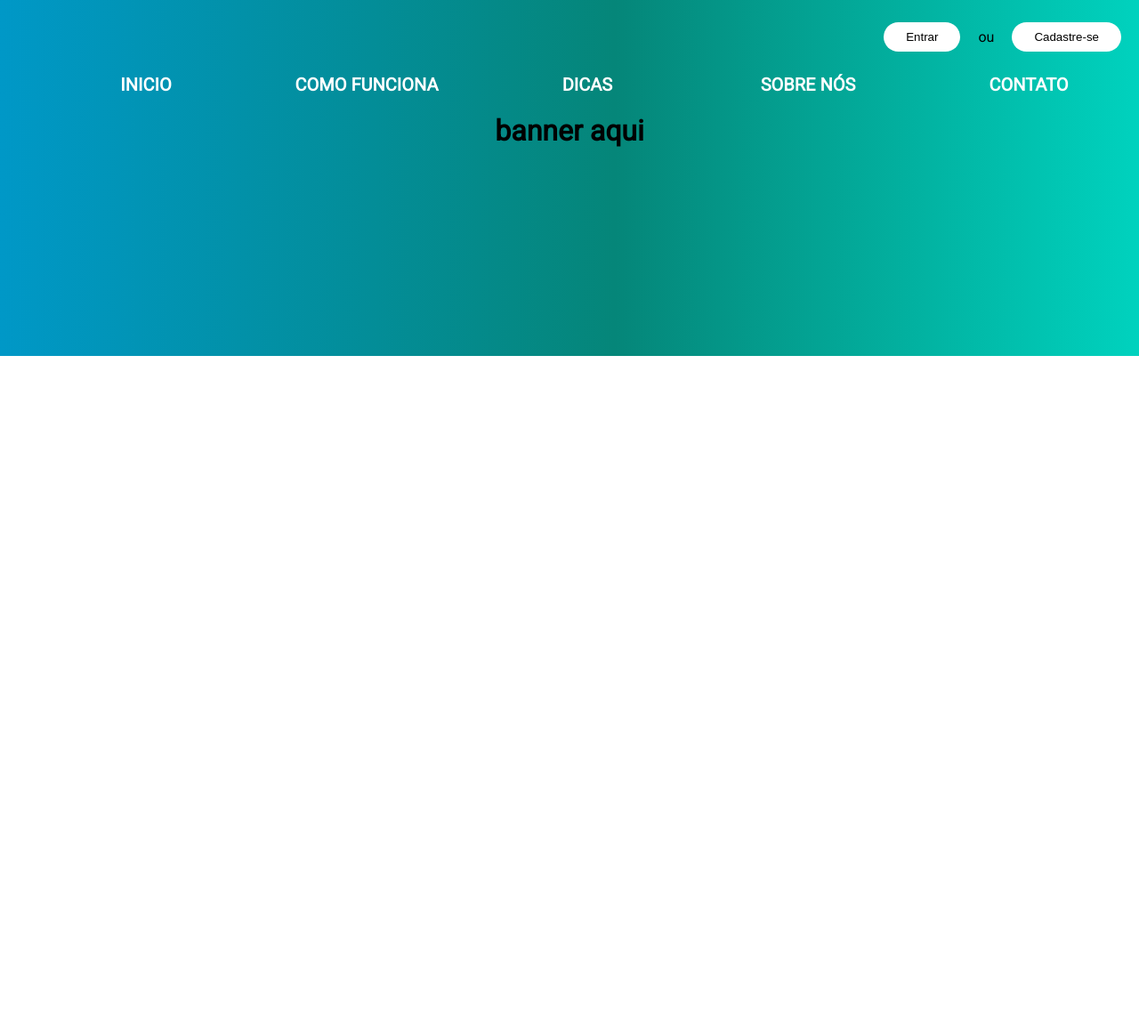
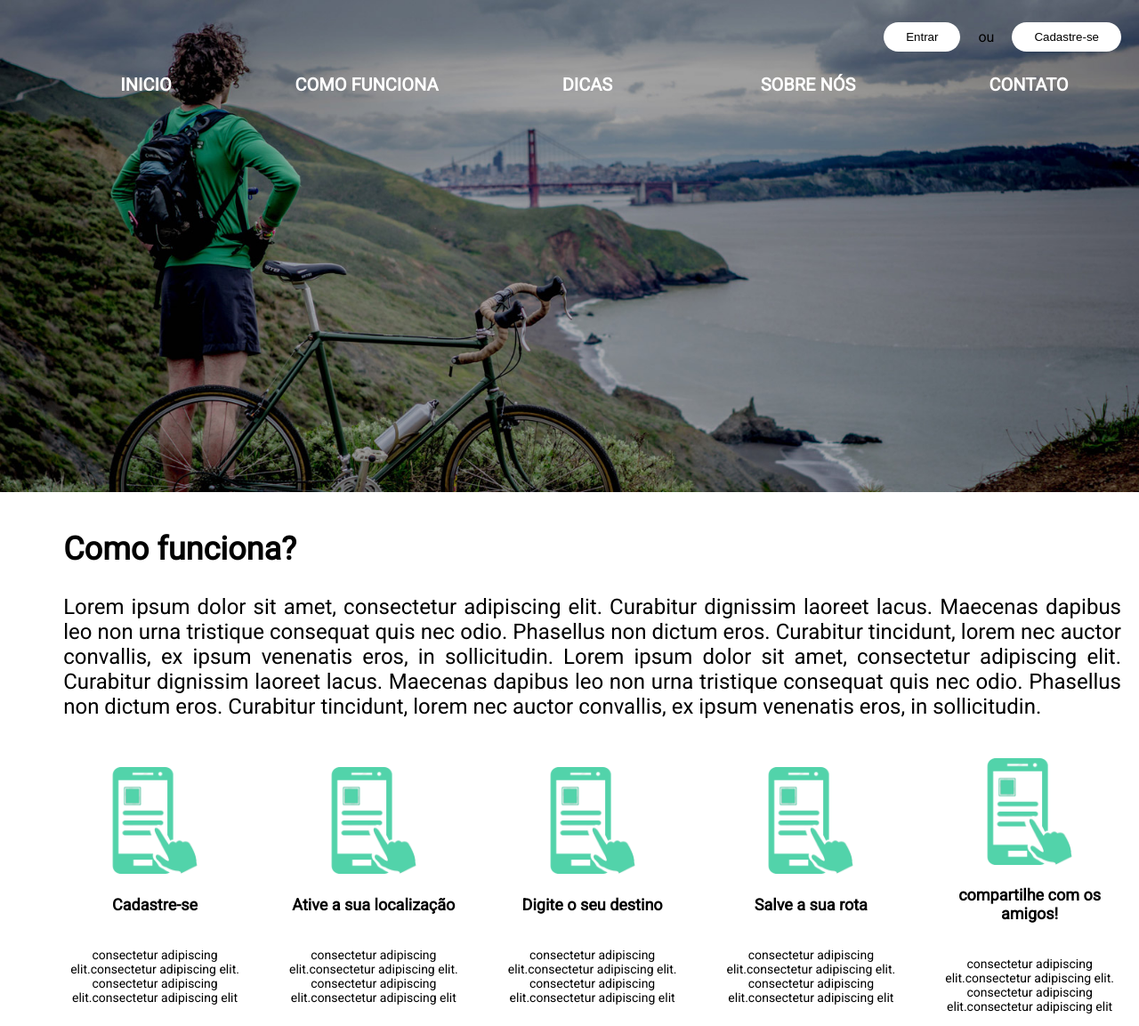
Before and after one commit to 6abi/demodayEH, a Django app: page / in a window 1280 px wide. Shown: the whole page at 89% size. Before the commit the page ends 400 px from the top, so only its background shows below. Run offline with Django 3.2, Linux system fonts and the light colour scheme; some libraries are stand-ins or nearby versions.

Commit message:
criação da pagina como funciona

```diff
--- a/app/static/css/style.css
+++ b/app/static/css/style.css
@@ -1,16 +1,19 @@
 body{
     margin: 0;
     font-family: 'Roboto', sans-serif;
+    padding: 0;
+    display: grid;
 }
 .header{
+    width: 100%;
     display: flex;
     flex-direction: column;
     justify-content: space-around;
     margin: auto;
-    background-image: linear-gradient(to left, #00d2be 0%, #058679 46%, #0098c7 100%);
-    width: 100%;
-    height: 400px;
-}
+    background: url('/static/images/b1.jpg') no-repeat fixed;
+    background-repeat: no-repeat;
+    background-size: 100%;
+    }
 div{
     display: block;
 }
@@ -49,13 +52,12 @@ div{
 .header #nav-principal{
     width: 100%;
     top: 0;
-    height: auto;
+    min-height: 70px;
 }
 .header .menu-fixo{
-    position: sticky;
+    position: fixed;
     top: 0;
-    height: 100%;
-    background-color: rgba(0, 0, 0, 0.4);
+    background-color: rgba(0, 0, 0, 0.6);
 }
 .nav-bar{
     display: block;
@@ -116,3 +118,62 @@ div{
     justify-content: center;
     height: 400px;
 }
+
+/* como funciona section */
+#funcionamento{
+    display: flex;
+    align-items: flex-start;
+    justify-content: right;
+    flex-direction: column;
+    align-items: center;
+    padding-top: 1%;
+    padding-left: 4%;
+}
+#funcionamento #titulo{
+    font-size: 24px;
+    margin: 0px 20px 20px 20px;;
+    text-align: justify;
+}
+#funcionamento #icones-funcionamento{
+    display: flex;
+    align-items: center;
+    justify-content: space-around;
+}
+#funcionamento #icones-funcionamento #icone{
+    display: flex;
+    flex-direction: column;
+    align-items: center;
+    justify-content: space-around;
+}
+
+#icones-funcionamento #icone img{
+    width: 120px;
+    height: 120px;
+}
+#funcionamento #icones-funcionamento #icone p{
+    font-size: 14px;
+    text-align: center;
+    padding: 0px 10px 0px 10px;
+}
+#funcionamento #icones-funcionamento #icone h4{
+    font-size: 18px;
+    text-align: center;
+    padding: 0px 10px 0px 10px;
+    text-decoration-color: aquamarine;
+}
+
+/* animação - funcionamento */
+[data-anime]{
+    opacity: 0;
+    transition: .3s;
+}
+[data-anime='left']{
+    transform: translate3d(-100px, 0, 0);
+}
+[data-anime='right']{
+    transform: translate3d(100px, 0, 0);
+}
+[data-anime].animate{
+    opacity: 1;
+    transform: translate3d(0px, 0px, 0px);
+}
--- a/app/static/js/scripts.js
+++ b/app/static/js/scripts.js
@@ -1,9 +1,12 @@
 const target = document.querySelectorAll('#nav-principal');
+const target2 = document.querySelectorAll('[data-anime]');
+
 const fixar = 'menu-fixo';
+const animationClass = 'animate';
 
 function menuFixo(){
     const windowTop = window.pageYOffset;
-    target.forEach(function(element){
+    target.forEach(function(element) {
         if((windowTop)> (element.offsetTop)){
             element.classList.add(fixar);
         }
@@ -12,9 +15,24 @@ function menuFixo(){
         }
     })
 }
-menuFixo();
-if(target.length){
-    window.addEventListener('scroll', function(){
-        menuFixo();
+window.addEventListener('scroll', function(){
+    menuFixo();
+})
+
+function animeScroll(){
+    const windowTop = window.pageYOffset + ((window.innerHeight*3)/4);
+    target2.forEach(function(element){
+        if((windowTop)> (element.offsetTop)){
+            element.classList.add(animationClass);
+        }
+        else{
+            element.classList.remove(animationClass);
+        }
     })
 }
+animeScroll();
+if(target2.length){
+    window.addEventListener('scroll', function(){
+        animeScroll();
+    })
+}
--- a/app/templates/index.html
+++ b/app/templates/index.html
@@ -9,9 +9,7 @@
     <script src="{% static 'js/scripts.js' %}" defer></script>
     <link href="https://fonts.googleapis.com/css?family=Roboto&display=swap" rel="stylesheet">
     <script
-    src="https://code.jquery.com/jquery-3.4.1.js"
-    integrity="sha256-WpOohJOqMqqyKL9FccASB9O0KwACQJpFTUBLTYOVvVU="
-    crossorigin="anonymous"></script>
+    src="https://code.jquery.com/jquery-3.4.1.js" integrity="sha256-WpOohJOqMqqyKL9FccASB9O0KwACQJpFTUBLTYOVvVU=" crossorigin="anonymous"></script>
     <script src="https://ajax.googleapis.com/ajax/libs/jquery/2.1.0/jquery.min.js"></script>
     <title>index</title>
 </head>
@@ -21,13 +19,13 @@
             <ul>
                 <li>
                     <div id = "btn-tamanho">
-                        <a href="#"><button id="btn-login">Entrar</button></a>
+                        <a href="#" id="entrar"><button id="btn-login">Entrar</button></a>
                     </div>
                 </li>
                 <p>ou</p>
                 <li>
                     <div id = "btn-tamanho">
-                        <a href="#"><button id="btn-login">Cadastre-se</button></a>
+                        <a href="#" id="cadastrese"><button id="btn-login">Cadastre-se</button></a>
                     </div>
                 </li>
             </ul>
@@ -37,31 +35,74 @@
                 <ul>
                     <!-- <div id="logo"><p>logo aqui!</p></div> -->
                     <li>
-                        <div id = "tamanho"><a href="#index.html">Inicio</a></div>
+                        <div id = "tamanho"><a href="#index.html" id="index">Inicio</a></div>
                     </li>
                     <li>
-                        <div id = "tamanho"><a href="#">Como funciona</a></div>
+                        <div id = "tamanho"><a href="#funcionamento" id="como-funciona">Como funciona</a></div>
                     </li>
                     <li>
-                        <div id = "tamanho" class="sub-menu"><a href="#Dics">Dicas</a>
+                        <div id = "tamanho" class="sub-menu" id="dicas"><a href="#Dics">Dicas</a>
                             <ul>
-                                <li><a href="#Seguranca">Segurança</a></li>
-                                <li><a href="#Seguranca">Saúde</a></li>
+                                <li><a href="#Seguranca" id="seguranca">Segurança</a></li>
+                                <li><a href="#Seguranca" id="saude">Saúde</a></li>
                             </ul>
                         </div>
                     </li>
                     <li>
-                        <div id = "tamanho"><a href="#">Sobre nós</a></div>
+                        <div id = "tamanho"><a href="#" id="sobre">Sobre nós</a></div>
                     </li>
                     <li>
-                        <div id = "tamanho"><a href="#">Contato</a></div>
+                        <div id = "tamanho"><a href="#" id="contato">Contato</a></div>
                     </li>
                 </ul>
             </nav>
         </div>
             <div id="banner">
-                <h1>banner aqui</h1>
             </div>
     </header>
+    <section id="funcionamento">
+        <div id="titulo" data-anime="left">
+            <h1>Como funciona?</h1>
+            <p>
+                    Lorem ipsum dolor sit amet, consectetur adipiscing elit. Curabitur dignissim laoreet lacus.
+                    Maecenas dapibus leo non urna tristique consequat quis nec odio. Phasellus non dictum eros.
+                    Curabitur tincidunt, lorem nec auctor convallis, ex ipsum venenatis eros, in sollicitudin.
+                    Lorem ipsum dolor sit amet, consectetur adipiscing elit. Curabitur dignissim laoreet lacus.
+                    Maecenas dapibus leo non urna tristique consequat quis nec odio. Phasellus non dictum eros.
+                    Curabitur tincidunt, lorem nec auctor convallis, ex ipsum venenatis eros, in sollicitudin.
+            </p>
+        </div>
+        <div id ='icones-funcionamento'>
+            <div id="icone" data-anime="left">
+                <img src="/static/images/funcionamento/cadastro.png" alt="Cadastre-se">
+                <h4>Cadastre-se</h4>
+                <p>consectetur adipiscing elit.consectetur adipiscing elit.
+                    consectetur adipiscing elit.consectetur adipiscing elit</p>
+            </div>
+            <div id="icone" data-anime="left">
+                <img src="/static/images/funcionamento/cadastro.png" alt="Cadastre-se">
+                <h4>Ative a sua localização</h4>
+                <p>consectetur adipiscing elit.consectetur adipiscing elit.
+                    consectetur adipiscing elit.consectetur adipiscing elit</p>
+            </div>
+            <div id="icone" data-anime="right">
+                <img src="/static/images/funcionamento/cadastro.png" alt="Cadastre-se">
+                <h4>Digite o seu destino</h4>
+                <p>consectetur adipiscing elit.consectetur adipiscing elit.
+                    consectetur adipiscing elit.consectetur adipiscing elit</p>
+            </div>
+            <div id="icone" data-anime="right">
+                <img src="/static/images/funcionamento/cadastro.png" alt="Cadastre-se">
+                <h4>Salve a sua rota</h4>
+                <p>consectetur adipiscing elit.consectetur adipiscing elit.
+                    consectetur adipiscing elit.consectetur adipiscing elit</p>
+            </div>
+        <div id="icone"data-anime="right">
+            <img src="/static/images/funcionamento/cadastro.png" alt="Cadastre-se">
+            <h4>compartilhe com os amigos!</h4>
+            <p>consectetur adipiscing elit.consectetur adipiscing elit.
+                consectetur adipiscing elit.consectetur adipiscing elit</p>
+        </div>
+    </section>
 </body>
 </html>
```
Also changed, not shown: app/static/images/b1.jpg (added), app/static/images/cadastro.png (added), app/static/images/funcionamento/cadastro.png (added).
